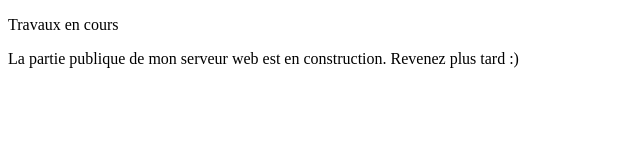
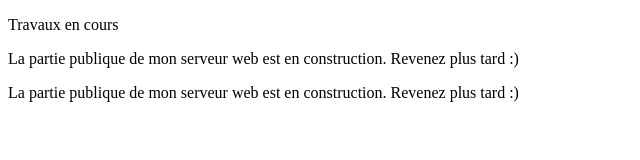
Before and after one commit to dotsumae/dotsumae.github.io, a plain HTML site: page index.html in a window 1280 px wide. Shown: the whole page, without its empty margins (0-640 px from the left). Drawn offline with Linux system fonts and the light colour scheme.

Commit message:
test de connextion

```diff
--- a/index.html
+++ b/index.html
@@ -12,4 +12,5 @@
 
 <body>
   <p>La partie publique de mon serveur web est en construction. Revenez plus tard :)</p>
+  <p>La partie publique de mon serveur web est en construction. Revenez plus tard :)</p>
 </body>
```
